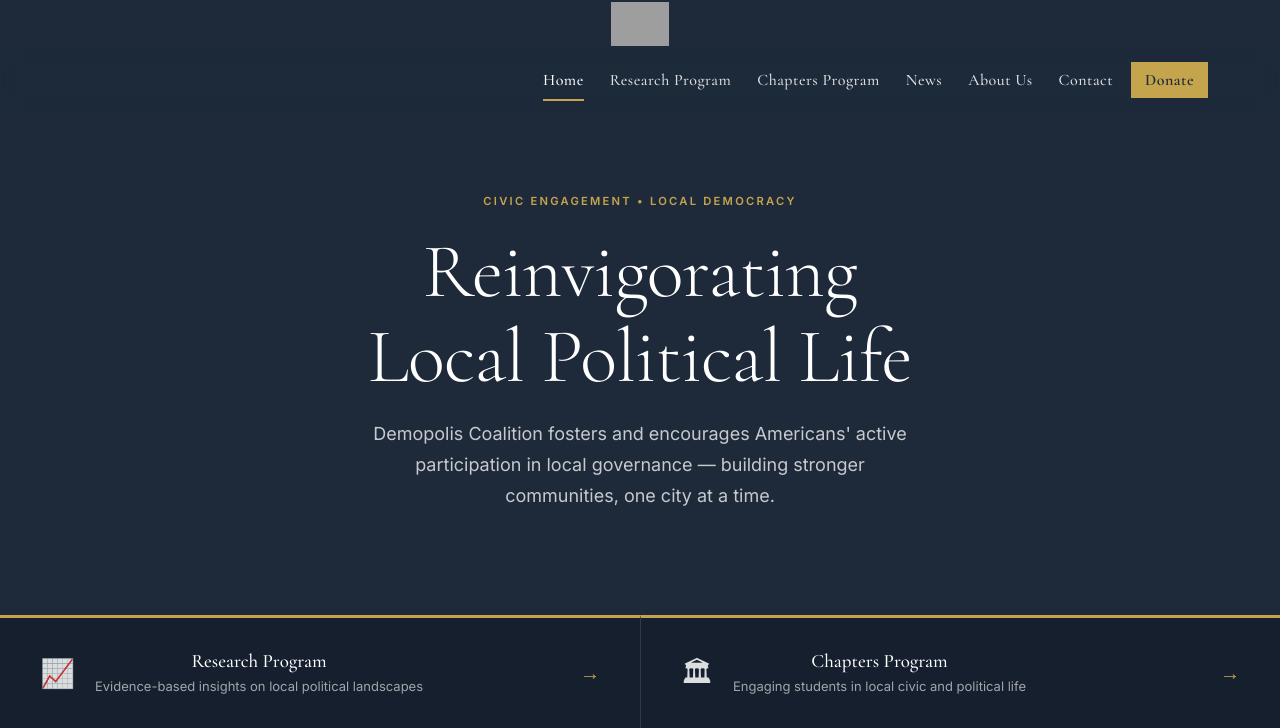
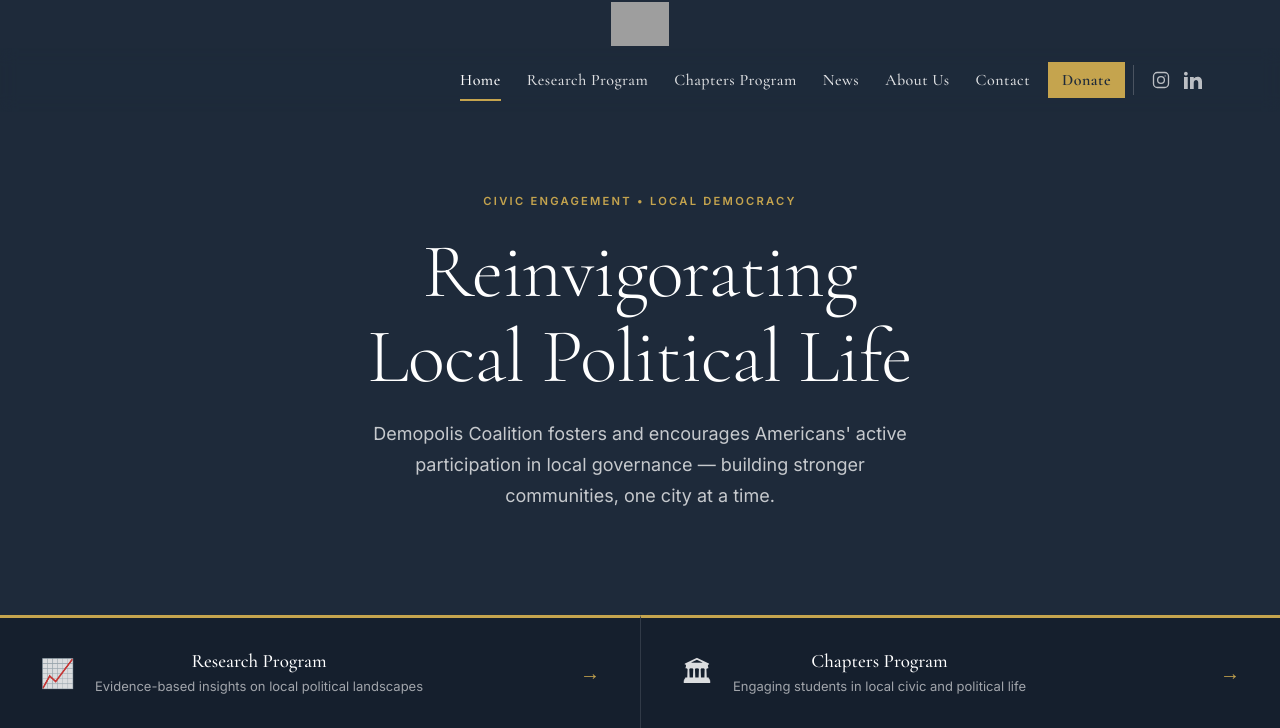
Before and after one commit to VarunKandasamy/orgWebsite, a FastAPI app: page / in a window 1280 px wide. Shown: the top 728 px of the page. Run offline with FastAPI, Linux system fonts and the light colour scheme; grey boxes are pictures that could not be loaded.

Commit message:
scroll logo to fullDemopolisImg2, social links, ben2 photo

```diff
--- a/data/about.py
+++ b/data/about.py
@@ -37,7 +37,7 @@ TEAM_MEMBERS = [
         "title": "Director of Chapters & Outreach",
         "department": "Chapters Program",
         "role": "director",
-        "photo": "ben.PNG",
+        "photo": "ben2.PNG",
         "bio": "Ben Kelley is a Political Science sophomore at Seton Hall University. He cares about local institutions, the durability of civic life at the communal level, and the question of how ordinary people participate in the places where they live. He takes non-partisanship seriously.\n\nBen is Irish-American and Catholic, originally from Massachusetts, and is currently based in New Jersey. He plays piano, has an interest in housing policy, and is planning on attending law school after graduation.",
         "linkedin": None,
         "phone": None,
--- a/static/css/nav.css
+++ b/static/css/nav.css
@@ -71,7 +71,7 @@
   width: 100%;
   max-width: var(--max-width);
   margin: 0 auto;
-  padding: 0 2rem;
+  padding: 0 2rem 0 1rem;
 }
 
 /* ---- Nav-internal logo (visible when scrolled) ---- */
@@ -92,9 +92,40 @@
 }
 
 .nav__logo-img {
-  height: 32px;
+  height: 36px;
   width: auto;
   object-fit: contain;
+}
+
+/* ---- Social icons in nav ---- */
+.nav__social-links {
+  display: flex;
+  align-items: center;
+  gap: 0.125rem;
+  margin-left: 0.375rem;
+  padding-left: 0.75rem;
+  border-left: 1px solid rgba(255, 255, 255, 0.2);
+}
+
+.nav__social-link {
+  display: flex;
+  align-items: center;
+  justify-content: center;
+  padding: 0.375rem;
+  color: rgba(255, 255, 255, 0.7);
+  transition: color var(--transition);
+}
+
+.nav__social-link:hover {
+  color: var(--color-gold);
+}
+
+.nav__mobile-social {
+  display: flex;
+  gap: 1rem;
+  padding: 0.75rem 1.5rem 1rem;
+  border-top: 1px solid rgba(255, 255, 255, 0.1);
+  margin-top: 0.25rem;
 }
 
 /* ---- Links ---- */
--- a/templates/components/_nav.html
+++ b/templates/components/_nav.html
@@ -9,7 +9,7 @@
   <div class="nav__inner">
     <!-- Nav-internal logo (appears when scrolled) -->
     <a href="/" class="nav__logo" aria-label="Demopolis Coalition — Home">
-      <img src="/static/images/logo.png" alt="Demopolis Coalition" class="nav__logo-img">
+      <img src="/static/images/fullDemopolisCoalitionImg2" alt="Demopolis Coalition" class="nav__logo-img">
     </a>
 
     <!-- Desktop links -->
@@ -29,6 +29,14 @@
       </li>
       <li><a href="/contact" class="nav__link">Contact</a></li>
       <li><a href="/contact?ref=donate" class="nav__link nav__link--donate">Donate</a></li>
+      <li class="nav__social-links">
+        <a href="https://www.instagram.com/thedemopoliscoalition/" class="nav__social-link" target="_blank" rel="noopener noreferrer" aria-label="Instagram">
+          <svg viewBox="0 0 24 24" fill="none" stroke="currentColor" stroke-width="1.75" stroke-linecap="round" stroke-linejoin="round" width="18" height="18"><rect x="2" y="2" width="20" height="20" rx="5"/><circle cx="12" cy="12" r="4.5"/><circle cx="17.5" cy="6.5" r="0.75" fill="currentColor" stroke="none"/></svg>
+        </a>
+        <a href="https://www.linkedin.com/in/demopolis-coalition-2b891a410/" class="nav__social-link" target="_blank" rel="noopener noreferrer" aria-label="LinkedIn">
+          <svg viewBox="0 0 24 24" fill="currentColor" width="18" height="18"><path d="M4.98 3.5C4.98 4.881 3.87 6 2.5 6S.02 4.881.02 3.5C.02 2.12 1.13 1 2.5 1s2.48 1.12 2.48 2.5zM5 8H0v16h5V8zm7.982 0H8.014v16h4.969v-8.399c0-4.67 6.029-5.052 6.029 0V24H24V13.869c0-7.88-8.922-7.593-11.018-3.714V8z"/></svg>
+        </a>
+      </li>
     </ul>
 
     <!-- Hamburger -->
@@ -53,4 +61,12 @@
   <a href="/about/partners"   class="nav__link" role="menuitem" style="padding-left:0.75rem;">Our Partners</a>
   <a href="/contact" class="nav__link" role="menuitem">Contact</a>
   <a href="/contact?ref=donate" class="nav__link nav__link--donate" role="menuitem" style="margin-top:0.5rem; text-align:center;">Donate</a>
+  <div class="nav__mobile-social">
+    <a href="https://www.instagram.com/thedemopoliscoalition/" class="nav__social-link" target="_blank" rel="noopener noreferrer" aria-label="Instagram">
+      <svg viewBox="0 0 24 24" fill="none" stroke="currentColor" stroke-width="1.75" stroke-linecap="round" stroke-linejoin="round" width="20" height="20"><rect x="2" y="2" width="20" height="20" rx="5"/><circle cx="12" cy="12" r="4.5"/><circle cx="17.5" cy="6.5" r="0.75" fill="currentColor" stroke="none"/></svg>
+    </a>
+    <a href="https://www.linkedin.com/in/demopolis-coalition-2b891a410/" class="nav__social-link" target="_blank" rel="noopener noreferrer" aria-label="LinkedIn">
+      <svg viewBox="0 0 24 24" fill="currentColor" width="20" height="20"><path d="M4.98 3.5C4.98 4.881 3.87 6 2.5 6S.02 4.881.02 3.5C.02 2.12 1.13 1 2.5 1s2.48 1.12 2.48 2.5zM5 8H0v16h5V8zm7.982 0H8.014v16h4.969v-8.399c0-4.67 6.029-5.052 6.029 0V24H24V13.869c0-7.88-8.922-7.593-11.018-3.714V8z"/></svg>
+    </a>
+  </div>
 </div>
```
Also changed, not shown: static/images/ben2.PNG (added).
